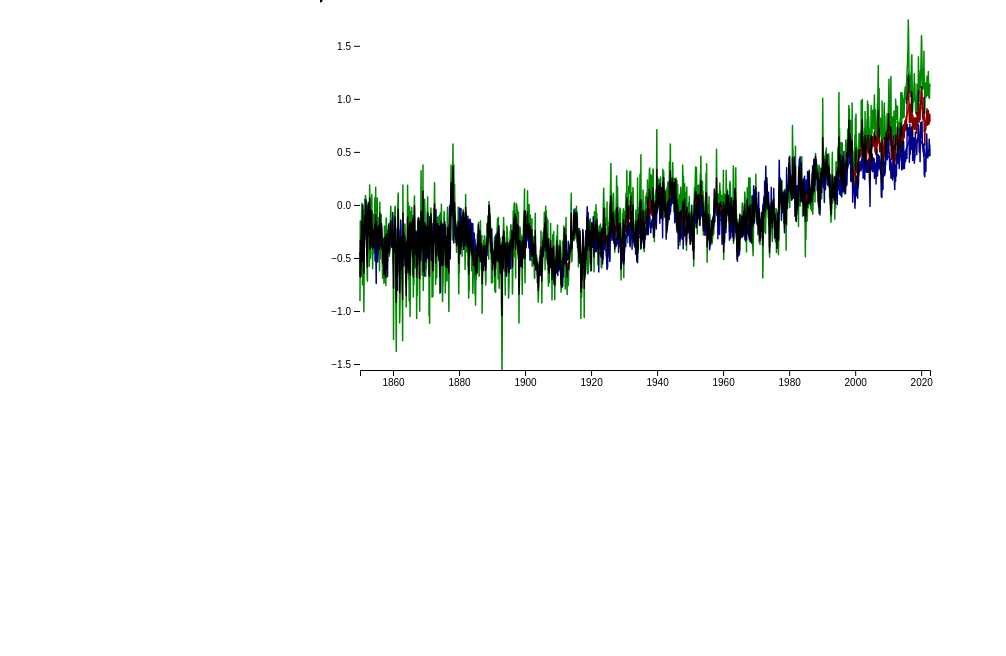
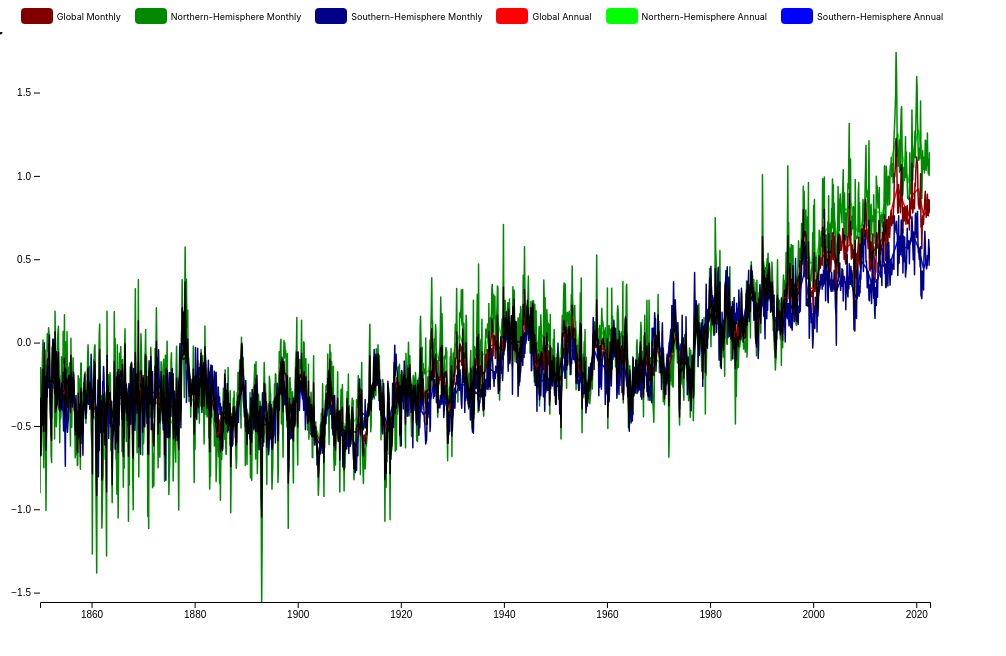
Before and after one commit to awap-12/visualization-view, a React (Create React App) app: page / in a window 1280 px wide. Shown: the top 656 px of the page, without its empty margins (0-1006 px from the left). Built offline with nearby package versions, Linux system fonts and the light colour scheme.

Commit message:
feat(artifact): add labels and buttons

```diff
--- /dev/null
+++ b/src/artifacts/v1/components/labelGroup.js
@@ -0,0 +1,22 @@
+import React, { useRef } from "react";
+import "../styles/labels.css";
+
+function LabelGroup({ type }) {
+    function handleState(event) {
+        const button = event.target;
+        button.style.backgroundColor = "gray";
+    }
+
+    return(
+        <div className="labels">
+            {type.map(({ text, color }, index) => (
+                <div className="label" key={index}>
+                  <button onClick={handleState} style={{backgroundColor: color}}/>
+                  <p>{text}</p>
+                </div>
+            ))}
+        </div>
+    );
+}
+
+export default LabelGroup;
--- a/src/artifacts/v1/components/lineChart.js
+++ b/src/artifacts/v1/components/lineChart.js
@@ -7,14 +7,15 @@ import { line as Line, curveLinear } from "d3-shape";
 import { pointer } from "d3-selection";
 import { zoom } from "d3-zoom";
 import Resizer from "./resizer";
+import LabelGroup from "./labelGroup";
 
 const hash = window.btoa(`LineChart-${Date.now()}`);
 
 function LineChart({
     data,                               // data source
     tip,                                // tip source
-    width = 640,                // outer width, in pixels
-    height = 400,               // outer height, in pixels
+    width = 960,                // outer width, in pixels
+    height = 600,               // outer height, in pixels
     margin = {
         top: 20,                        // top margin, in pixels
         right: 30,                      // right margin, in pixels
@@ -32,7 +33,7 @@ function LineChart({
     const { top: marginTop, right: marginRight, bottom: marginBottom, left: marginLeft } = margin;
     const { x, y, type, xLabel, yLabel, xFormat, yFormat } = options;
     const [currentZoomState, setCurrentZoomState] = useState();
-    const [typeList, setTypeList] = useState();
+    const [typeList, setTypeList] = useState([]);
     const chartRef = useRef(null);
     const svgRef = useRef(null);
     const dimensions = Resizer(chartRef);
@@ -55,7 +56,7 @@ function LineChart({
             const typeDomain = new InternSet(typeSet);
 
             /** Fetch tooltip */
-            const tooltip = !!tip ? map(data, tip) : typeDomain;
+            const tooltip = !!tip ? map(data, ({ type }) => tip(type)) : typeDomain;
 
             /** Omit any data not present in the z-domain. */
             const safe = range(xSet.length).filter(i => typeDomain.has(typeSet[i]));
@@ -84,12 +85,8 @@ function LineChart({
                 .on("touchstart", event => event.preventDefault());
 
             // build axis
-            svg.select(".x-axis")
-                .attr("transform", `translate(0,${height - marginBottom})`)
-                .call(xAxis);
-            svg.select(".y-axis")
-                .attr("transform", `translate(${marginLeft}, 0)`)
-                .call(yAxis)
+            svg.select(".x-axis").attr("transform", `translate(0,${height - marginBottom})`).call(xAxis);
+            svg.select(".y-axis").attr("transform", `translate(${marginLeft}, 0)`).call(yAxis)
                 .call(g => g.select(".domain").remove()); // not require ugly line
 
             const path = svgContent
@@ -110,7 +107,6 @@ function LineChart({
 
             /** mouse action */
             function pointermoved(event) {
-                console.log("pointer moved");
                 const [xm, ym] = pointer(event);
                 const i = least(safe, i => Math.hypot(xScale(xSet[i]) - xm, yScale(ySet[i]) - ym)); // closest point
                 path.style("stroke", ([z]) => typeSet[i] === z ? null : typeof color === "function" ? `${color(z)}50` : "#ddd").filter(([z]) => typeSet[i] === z).raise();
@@ -119,12 +115,10 @@ function LineChart({
                 svg.property("value", dataSet[i]).dispatch("input", { bubbles: true });
             }
             function pointerentered() {
-                console.log("pointer entered");
                 path.style("mix-blend-mode", null).style("stroke", "#ddd");
                 svgHandle.attr("display", null);
             }
             function pointerleft() {
-                console.log("pointer left");
                 path.style("mix-blend-mode", mixBlendMode).style("stroke", null);
                 svgHandle.attr("display", "none");
                 svg.node().value = null;
@@ -133,24 +127,26 @@ function LineChart({
 
             /** Zoom */
             svg.call(zoom().scaleExtent([0.5, 5]).translateExtent([[0, 0], [posX, posY]]).on("zoom", event => setCurrentZoomState(event.transform)));
+
+            setTypeList(Array.from(typeDomain.keys()).map(item => ({ text: tip(item), color: typeof color === "function" ? color(item) : color })));
         }
     }, [currentZoomState, data, dimensions]);
 
     return(
-        <div ref={chartRef} style={{ marginBottom: "2rem" }}>
-          <div className="labels">
-
-          </div>
+        <div ref={chartRef} style={{ width, height, marginBottom: "2rem" }}>
+          <LabelGroup type={typeList}></LabelGroup>
           <svg ref={svgRef}>
             <defs>
               <clipPath id={hash}>
-                <rect x="0" y="0" width="100%" height="100%" />
+                <rect x={marginLeft} y={marginTop}
+                      width={width - marginRight - marginLeft}
+                      height={height - marginBottom - marginTop} />
               </clipPath>
             </defs>
             <g className="content" clipPath={`url(#${hash})`} />
             <g className="dot">
-                <circle r={2.5} fill="black" />
-                <text className="tip" fontSize={10} textAnchor="middle" y={-8} />
+              <circle r={2.5} fill="black" />
+              <text className="tip" fontSize={10} textAnchor="middle" y={-8} />
             </g>
             <g className="x-axis" />
             <g className="y-axis" />
--- a/src/artifacts/v1/components/loader.js
+++ b/src/artifacts/v1/components/loader.js
@@ -66,8 +66,8 @@ function Loader() {
                                default:                 return "#000000";
                            }
                        }}
-                       tip={value => {
-                           switch (value["type"]) {
+                       tip={type => {
+                           switch (type) {
                                case "GlobalAnnual":     return "Global Annual";
                                case "GlobalMonthly":    return "Global Monthly";
                                case "NHAnnual":         return "Northern-Hemisphere Annual";
--- /dev/null
+++ b/src/artifacts/v1/styles/labels.css
@@ -0,0 +1,28 @@
+.labels {
+    display: flex;
+    align-items: center;
+    justify-content: center;
+    width: 100%;
+    flex-wrap: wrap;
+}
+
+.label {
+    padding: 0 5px;
+    display: flex;
+    align-items: center;
+    justify-content: center;
+    height: 2rem;
+}
+
+.label button {
+    cursor: pointer;
+    width: 2rem;
+    height: 1rem;
+    margin: 0 4px;
+    border-radius: 4px;
+    border: none;
+}
+
+.label p {
+    font-size: xx-small;
+}
```
Also changed, not shown: src/artifacts/v1/components/label.js (deleted, +0 -7 lines).
